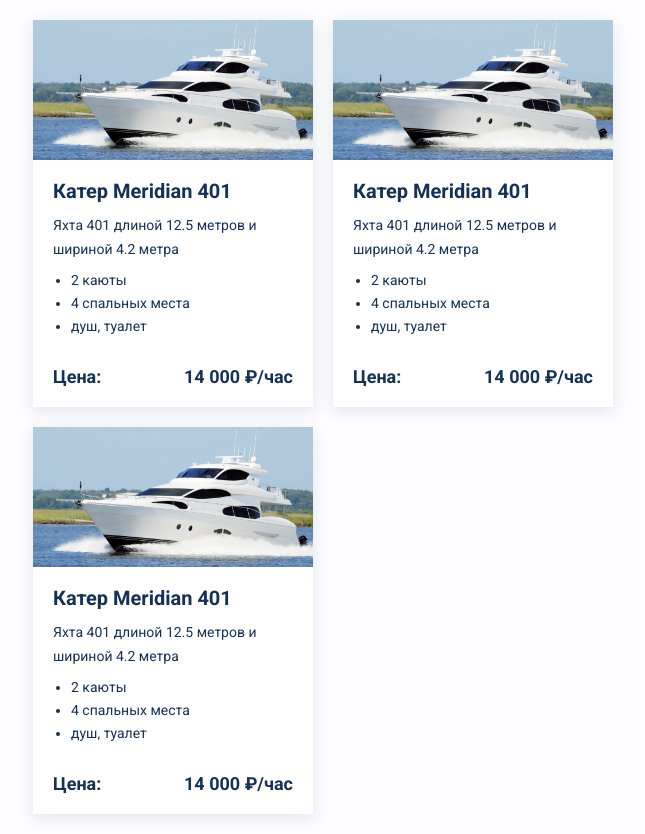
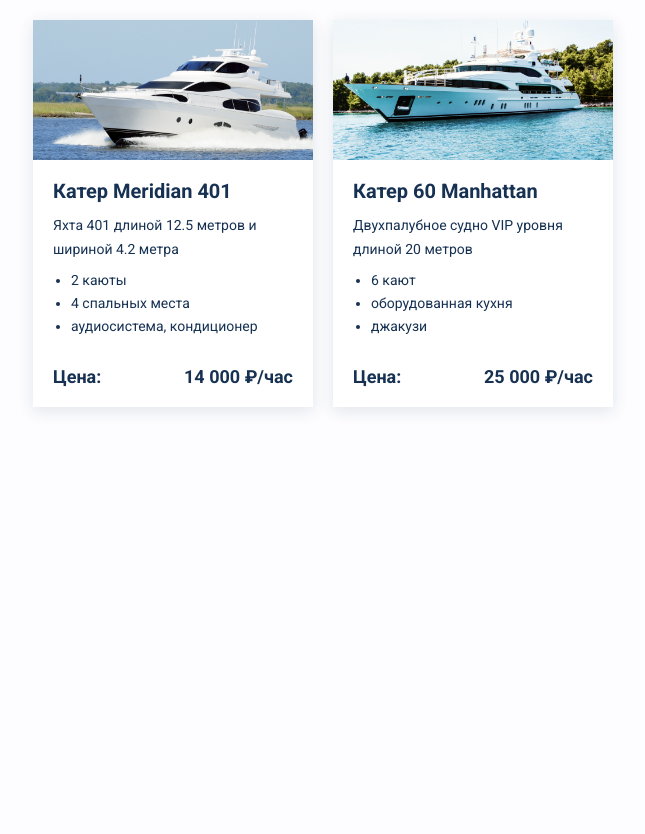
Before and after one commit to avramslav/jsx-and-parameters, a website: page index.html in a window 1280 px wide. Shown: the whole page, without its empty margins (317-962 px from the left). After the commit the page ends 800 px from the top, so only its background shows below. Drawn offline with nearby package versions, Linux system fonts and the light colour scheme.

Commit message:
Отображает первые две карточки

```diff
--- a/index.html
+++ b/index.html
@@ -14,15 +14,15 @@
 <script type="text/babel">
   const container = document.getElementById('root');
   const root = ReactDOM.createRoot(container);
-  root.render(<App cardData={cardData}/>);
+  root.render(<App cards={cards}/>);
 
-  function App({cardData}) {
+  function App({cards}) {
+    const [firstCardData, secondCardDta] = cards;
     return (
       <section className="rent">
         <ul className="cards">
-          <Card cardData={cardData}/>
-          <Card cardData={cardData}/>
-          <Card cardData={cardData}/>
+          <Card cardData={firstCardData}/>
+          <Card cardData={secondCardDta}/>
         </ul>
       </section>
     );
--- a/src/data.js
+++ b/src/data.js
@@ -1,4 +1,6 @@
-const cardData = {
+const cards = [
+  {
+    id: '1',
     name: 'Катер Meridian 401',
     description: 'Яхта 401 длиной 12.5 метров и шириной 4.2 метра',
     img: 'img/photo-card-1.jpg',
@@ -6,8 +8,21 @@
     features: [
       '2 каюты',
       '4 спальных места',
-    'душ, туалет',
-  ]
-};
+      'аудиосистема, кондиционер',
+    ],
+  },
+  {
+    id: '2',
+    name: 'Катер 60 Manhattan',
+    description: 'Двухпалубное судно VIP уровня длиной 20 метров',
+    img: 'img/photo-card-2.jpg',
+    price: 25000,
+    features: [
+      '6 кают',
+      'оборудованная кухня',
+      'джакузи',
+    ],
+  },
+];
 
-window.cardData = cardData;
+window.cards = cards;
```
Also changed, not shown: img/photo-card-2.jpg (added). Lines whose indentation alone changed are shown as unchanged.
